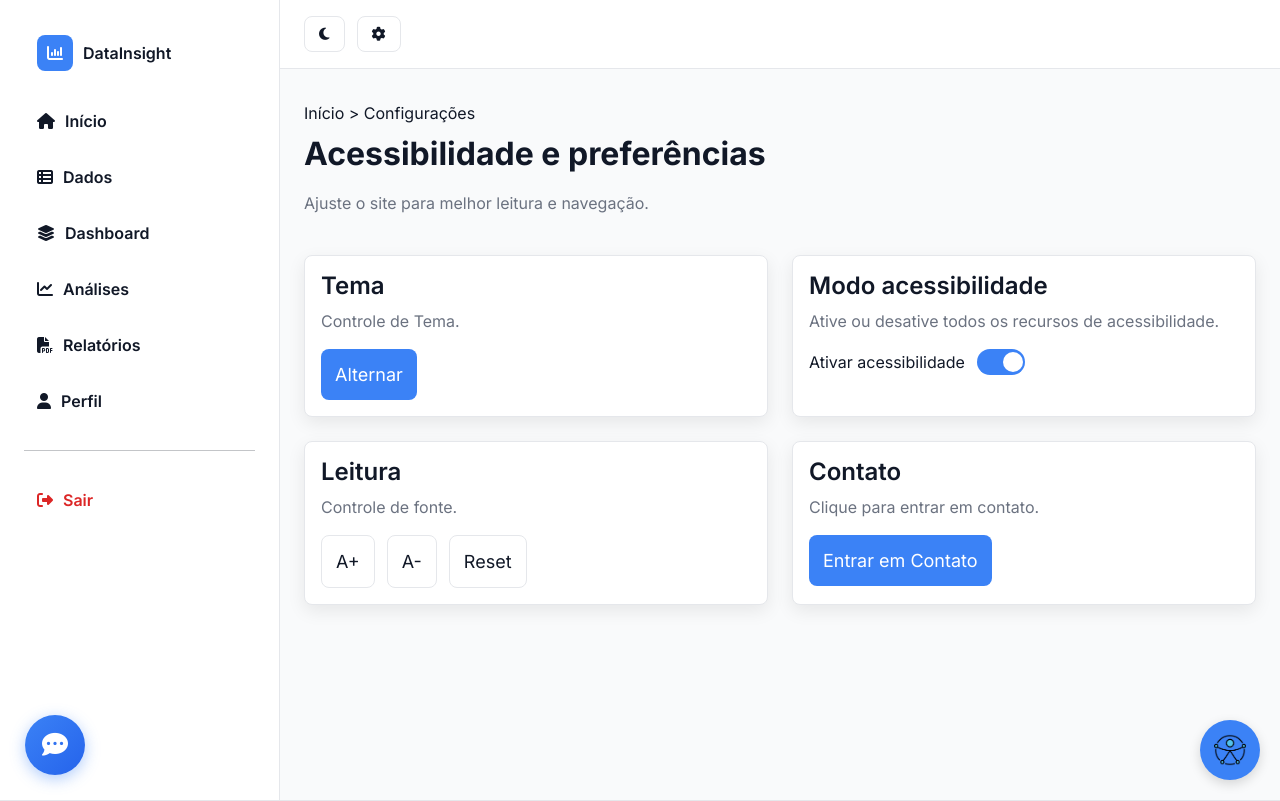
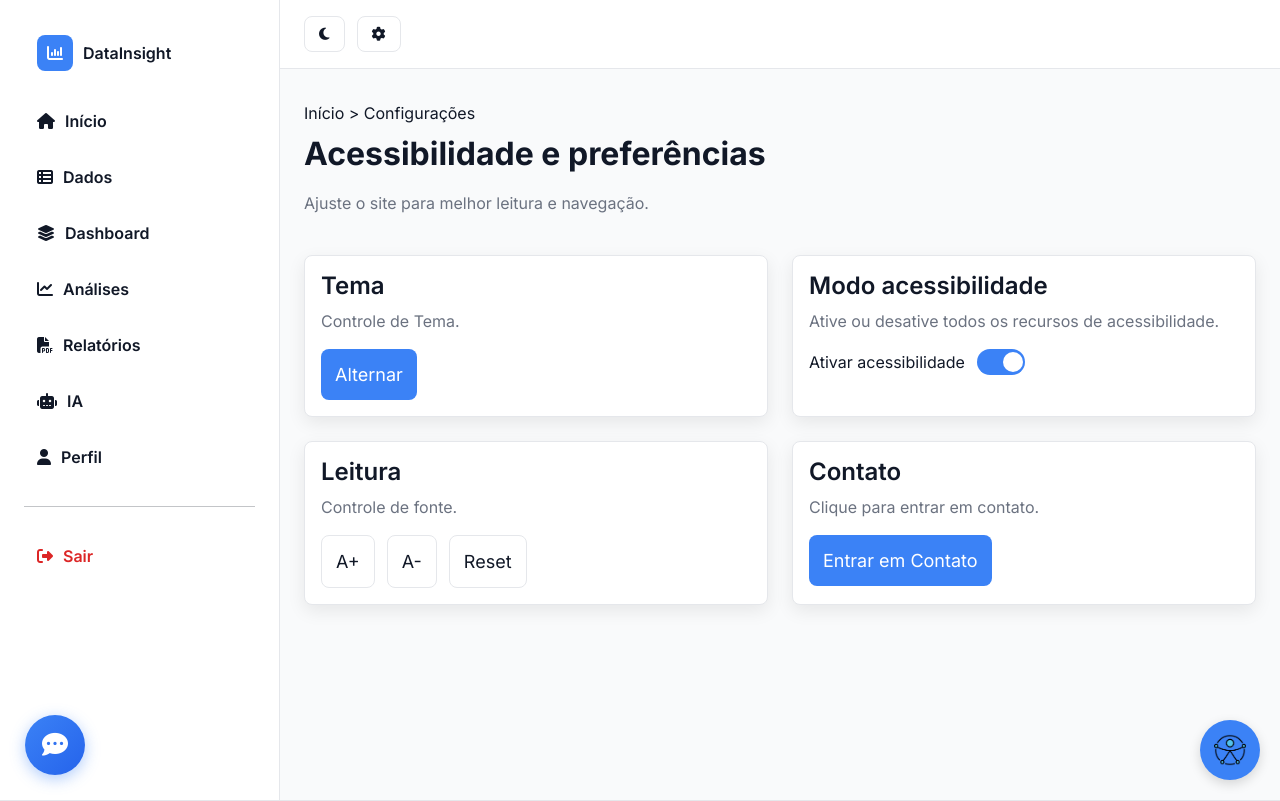
Before and after one commit to Ima23-d/-Projeto-Extensao_2.0, a Flask app: page /config in a window 1280 px wide. Shown: the top 801 px of the page. Run offline with Flask 3, Linux system fonts and the light colour scheme; the visitor is signed in with stand-in values (Sample User, id 1); some libraries are stand-ins or nearby versions.

Commit message:
Update navbar.html

```diff
--- a/templates/partials/navbar.html
+++ b/templates/partials/navbar.html
@@ -19,6 +19,10 @@
         <i class="fa-solid fa-file-pdf"></i> Relatórios
     </a>
 
+    <a href="{{ url_for('pagina_ia') }}" {% if request.endpoint=='pagina_ia' %}aria-current="page" {% endif %}>
+        <i class="fa-solid fa-robot"></i> IA
+    </a>
+
     <a href="{{ url_for('pagina_perfil') }}" {% if request.endpoint=='pagina_perfil' %}aria-current="page" {% endif %}>
         <i class="fa-solid fa-user"></i> Perfil
     </a>
```
